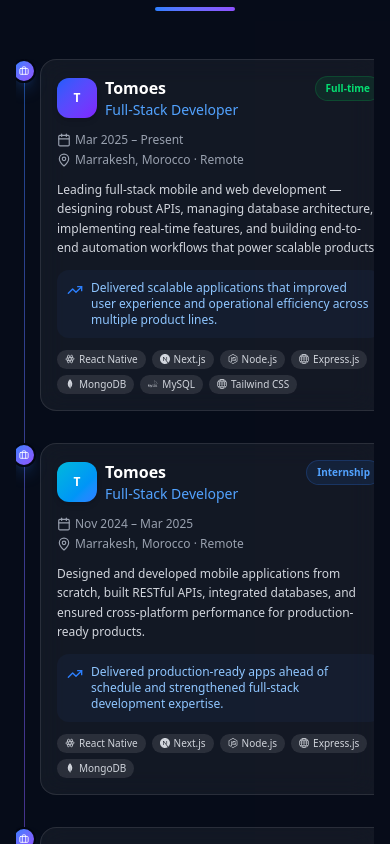
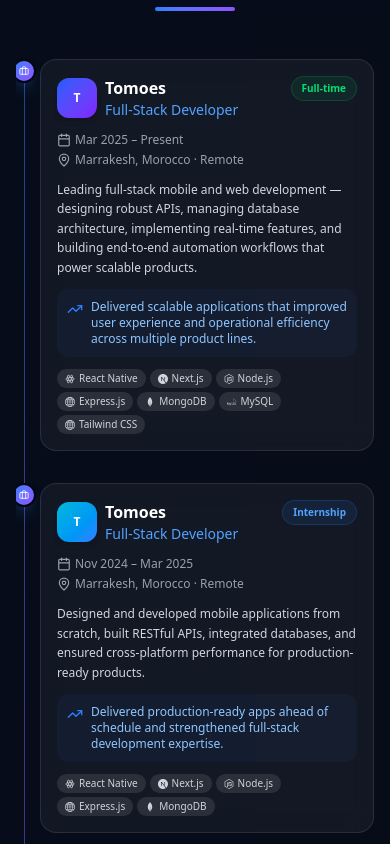
Before and after one commit to salaharb12/salah-eddine-arbani-portfolio, a Next.js app: page / in a window 390 px wide. Shown: the part 2520-3364 px from the top of the page. Built offline with nearby package versions, Linux system fonts and the light colour scheme.

Commit message:
feat: add ExperienceSection component to display professional experience with an interactive timeline and tech stack icons.

```diff
--- a/components/sections/ExperienceSection.tsx
+++ b/components/sections/ExperienceSection.tsx
@@ -243,7 +243,7 @@ function ExperienceCard({
             <motion.div
                 whileHover={{ y: -4 }}
                 className={cn(
-                    "group relative ml-6 sm:ml-8 md:ml-0 w-full md:w-1/2 rounded-2xl sm:rounded-3xl border backdrop-blur-md p-4 sm:p-6 transition-all hover:shadow-2xl overflow-hidden",
+                    "group relative ml-6 sm:ml-8 md:ml-0 w-[calc(100%-1.5rem)] sm:w-[calc(100%-2rem)] md:w-1/2 rounded-2xl sm:rounded-3xl border backdrop-blur-md p-4 sm:p-6 transition-all hover:shadow-2xl overflow-hidden",
                     isHighlighted
                         ? "border-amber-500/30 bg-gradient-to-br from-amber-500/5 to-orange-500/5 dark:from-amber-500/10 dark:to-orange-500/10 hover:shadow-amber-500/10"
                         : "border-white/10 bg-white/60 dark:bg-white/5 hover:shadow-blue-500/10"
@@ -256,7 +256,7 @@ function ExperienceCard({
 
                 {/* Header row */}
                 <div className="flex flex-wrap items-start justify-between gap-2 mb-3 sm:mb-4">
-                    <div className="flex items-center gap-2 sm:gap-3 min-w-0 flex-1">
+                    <div className="flex items-center gap-2 sm:gap-3 min-w-0 flex-1 max-w-full">
                         {/* Company logo placeholder */}
                         <div
                             className={cn(
@@ -296,7 +296,7 @@ function ExperienceCard({
                 </div>
 
                 {/* Meta row */}
-                <div className="flex flex-wrap gap-x-3 sm:gap-x-4 gap-y-1 mb-3 sm:mb-4 text-xs text-gray-500 dark:text-gray-400">
+                <div className="flex flex-wrap gap-x-2 sm:gap-x-3 gap-y-1 mb-3 sm:mb-4 text-xs text-gray-500 dark:text-gray-400">
                     <span className="inline-flex items-center gap-1">
                         <Calendar className="h-3.5 w-3.5" />
                         {experience.startDate} – {experience.endDate}
@@ -342,7 +342,7 @@ function ExperienceCard({
                 </div>
 
                 {/* Tech stack badges */}
-                <div className="flex flex-wrap gap-1.5">
+                <div className="flex flex-wrap gap-1 sm:gap-1.5">
                     {experience.techStack.map((tech) => (
                         <span
                             key={tech}
```
